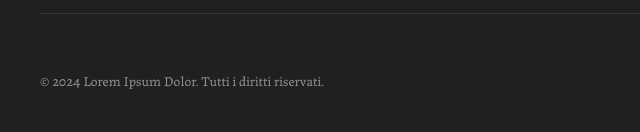
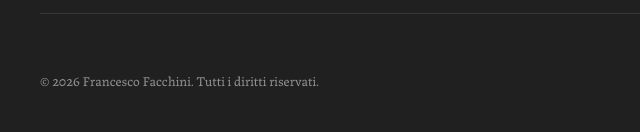
Before and after one commit to edoardo-nicoli03/Francesco_Facchini.website, a plain HTML site: page sito_Francesco_Facchini/index.html in a window 1280 px wide. Shown: the part 3411-3543 px from the top of the page, 0-640 px from the left. Drawn offline with Linux system fonts and the light colour scheme.

Commit message:
modifica footer

```diff
--- a/sito_Francesco_Facchini/index.html
+++ b/sito_Francesco_Facchini/index.html
@@ -268,7 +268,7 @@
         <!-- Footer Bottom -->
         <div class="footer-bottom">
             <p class="footer-copyright">
-                © 2024 Lorem Ipsum Dolor. Tutti i diritti riservati.
+                © 2026 Francesco Facchini. Tutti i diritti riservati.
             </p>
             <div class="footer-logo">
                 <img src="assets/Logo_02_Bianco.png" alt="Logo Bianco foot page" style="height: auto; width: 160px; opacity: 0.8; ">
```
